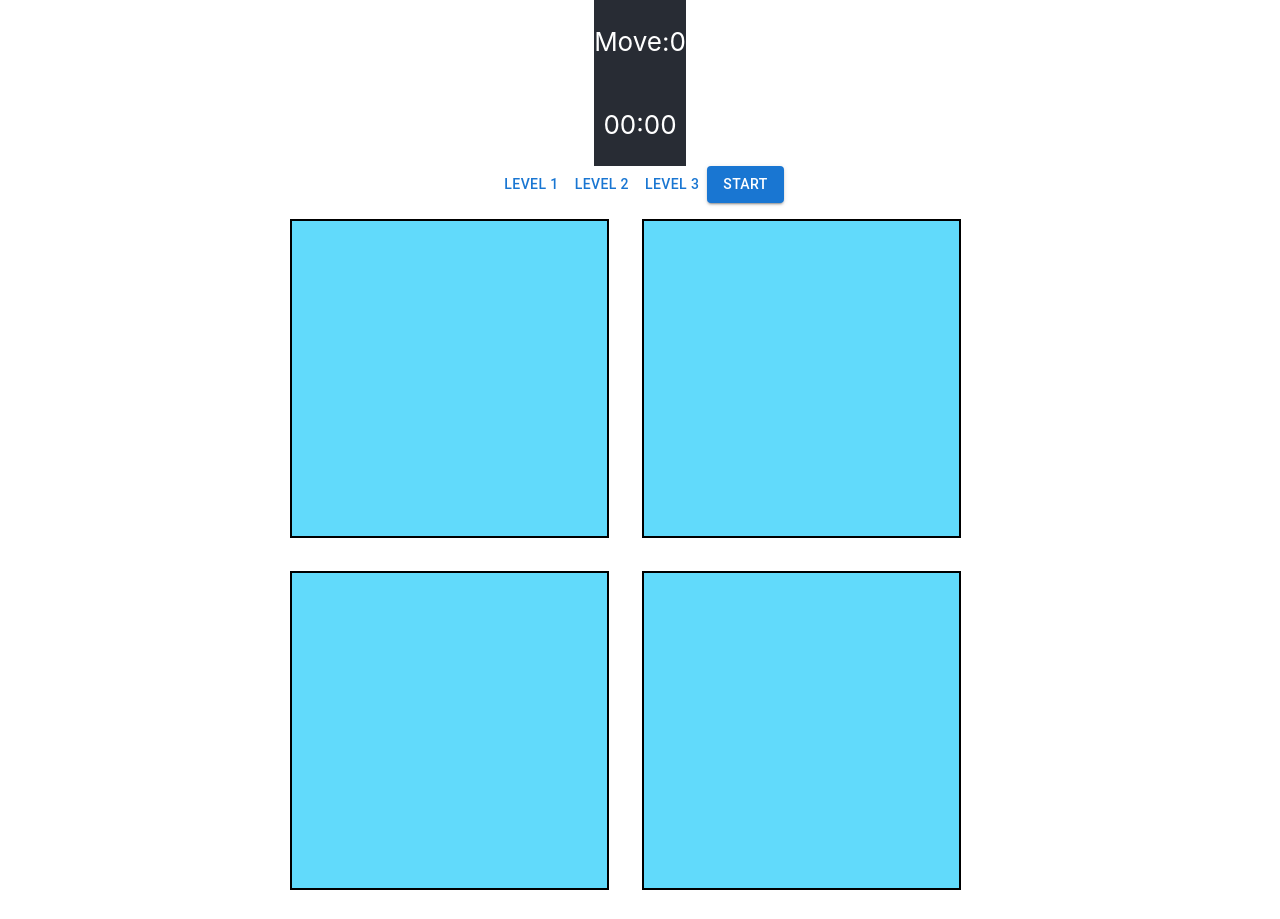
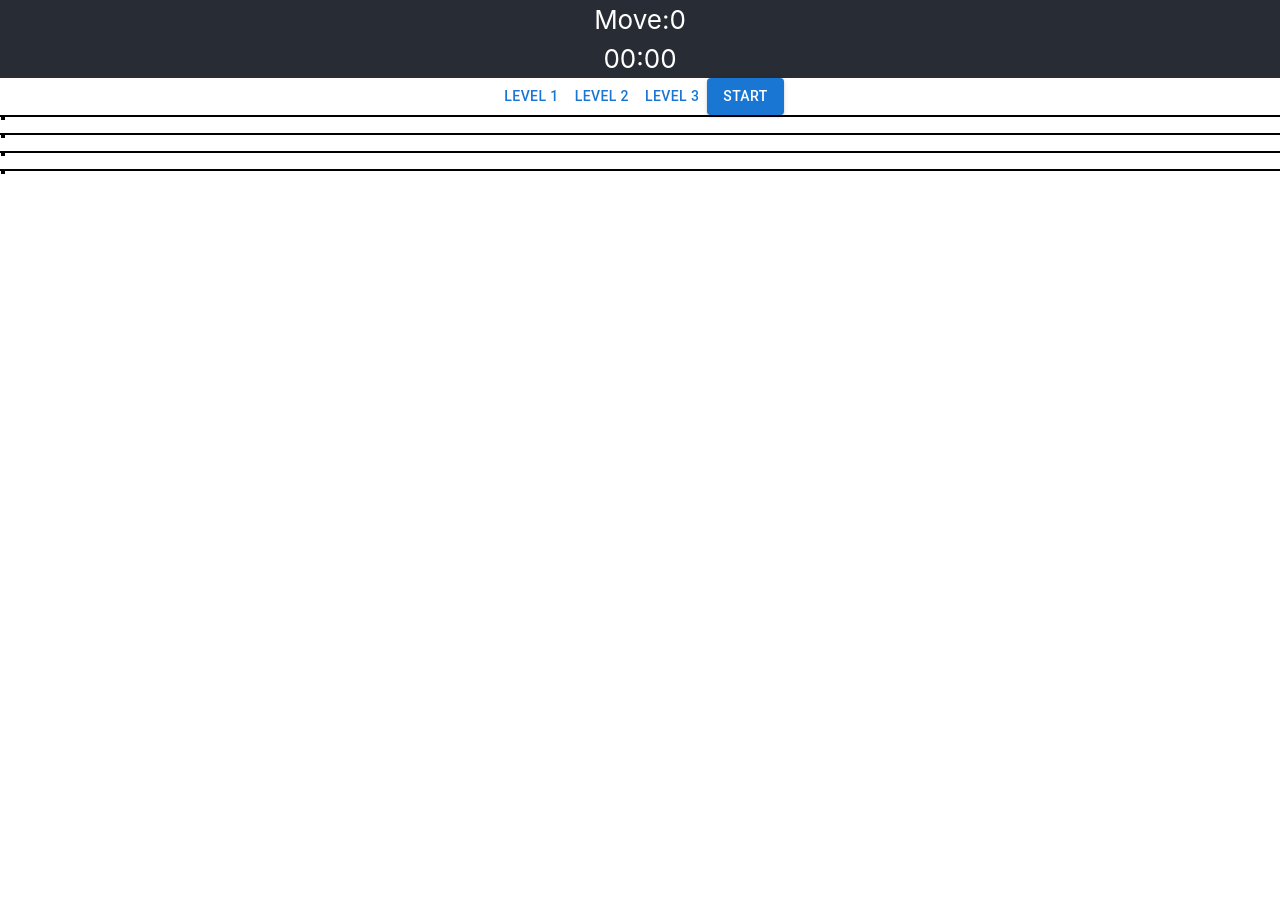
Before and after one commit to DongheeL/flipcard, a React (Create React App) app: page / in a window 1280 px wide. After the commit the page ends 800 px from the top, so only its background shows below. Built offline with nearby package versions, Linux system fonts and the light colour scheme.

Commit message:
구조 및 css 수정 중

```diff
--- a/package.json
+++ b/package.json
@@ -45,5 +45,8 @@
       "last 1 firefox version",
       "last 1 safari version"
     ]
+  },
+  "devDependencies": {
+    "tailwindcss": "^3.3.3"
   }
 }
--- a/src/App.css
+++ b/src/App.css
@@ -1,6 +1,15 @@
+@tailwind base;
+@tailwind components;
+@tailwind utilities;
+
+#root {
+  max-height: 100%;
+}
+
 .App {
   text-align: center;
   justify-items: center;
+  /* height: max-content; */
 }
 
 .App-logo {
--- a/src/App.tsx
+++ b/src/App.tsx
@@ -1,46 +1,40 @@
-import React, { useEffect, useState, useRef } from 'react';
-import './App.css';
-import { Button, cardHeaderClasses, ImageList, ImageListItem } from '@mui/material';
-import { stat } from 'fs';
-import zIndex from '@mui/material/styles/zIndex';
-
-
+import React, { useEffect, useState, useRef } from "react";
+import "./App.css";
+import {
+  Button,
+  cardHeaderClasses,
+  ImageList,
+  ImageListItem,
+} from "@mui/material";
+import { stat } from "fs";
+import zIndex from "@mui/material/styles/zIndex";
+import { card, cardSet } from "./types/types";
+import ImagePanel from "./ImagePanel";
 
 
 function App() {
 
-  type card = {
-    no: number,
-    isFlip: boolean,
-    matched: boolean
-  }
-
-  type cardSet = {
-    no1:number,
-    no2:number,
-  }
-
   const [level, setLevel] = useState<number>(1);
   const [cards, setCards] = useState<card[]>([]);
   const [started, setStarted] = useState<boolean>(false);
-  const [cardSet, setCardSet] = useState<cardSet|null>(null);
+  const [cardSet, setCardSet] = useState<cardSet | null>(null);
   const [selected, setSelected] = useState<cardSet[]>([]);
-  const [clicked, setClicked] = useState<number|null>(null);
+  const [clicked, setClicked] = useState<number | null>(null);
   const timer = useRef<any>(null);
   const [count, setCount] = useState<number>(0);
-  const [record, setRecord] = useState<string>('00:00');
+  const [record, setRecord] = useState<string>("00:00");
   const [time, setTime] = useState<number>(0);
   const recording = useRef<any>(null);
 
-  const flipTimer = (index:number) => {
+  const flipTimer = (index: number) => {
     timer.current = setTimeout(() => {
       // if(clicked!=null){
-        setFlip(index);
-        // setClicked(null);
+      setFlip(index);
+      // setClicked(null);
       // }
     }, 1000);
     // console.log(timer.current);
-  }
+  };
 
   useEffect(() => {
     setStarted(false);
@@ -50,17 +44,20 @@ function App() {
     setCards(getNewCards(level));
     clearInterval(recording.current);
     setTime(0);
-    setRecord('00:00');
-  }, [level])
+    setRecord("00:00");
+  }, [level]);
 
   useEffect(() => {
     // console.log(started)
     if (started) {
       flipAll();
-      let timeout = setTimeout(() => { flipAll(); startRecord(); }, 1000);
+      let timeout = setTimeout(() => {
+        flipAll();
+        startRecord();
+      }, 1000);
     }
     // return clearInterval(recording.current);
-  }, [started])
+  }, [started]);
 
   // useEffect(() => {
   //   // console.log(selected);
@@ -86,46 +83,59 @@ function App() {
     // console.log(selected);
     clearTimeout(timer.current);
     // let lastSet = selected[selected.length-1];
-    if(cardSet!=null){
-      if ((cardSet.no1!=cardSet.no2) && (cards[cardSet.no1].no==cards[cardSet.no2].no)) {
+    if (cardSet != null) {
+      if (
+        cardSet.no1 != cardSet.no2 &&
+        cards[cardSet.no1].no == cards[cardSet.no2].no
+      ) {
         // const newCard = [...cards];
         cards[cardSet.no1].matched = true;
         cards[cardSet.no2].matched = true;
         // setCards(newCard);
         // console.log(selected.length)
-      } else if(cardSet.no1!=cardSet.no2){
+      } else if (cardSet.no1 != cardSet.no2) {
         let timer2 = setTimeout(() => {
           setFlip(cardSet.no1);
           setFlip(cardSet.no2);
         }, 500);
       }
     }
-  }, [cardSet])
+  }, [cardSet]);
 
   useEffect(() => {
     let isAllMatched = false;
-    if(time>0){
-      isAllMatched = cards.every((val)=>{return val.isFlip==true && val.matched==true})
+    if (time > 0) {
+      isAllMatched = cards.every((val) => {
+        return val.isFlip == true && val.matched == true;
+      });
     }
-    if(isAllMatched){
-      let timeout = setTimeout(() => { alert('level clear!')}, 500);
+    if (isAllMatched) {
+      let timeout = setTimeout(() => {
+        alert("level clear!");
+      }, 500);
       clearInterval(recording.current);
     }
-  }, [cards])
+  }, [cards]);
 
   useEffect(() => {
     // console.log(clicked);
-    if(clicked!=null){
+    if (clicked != null) {
       flipTimer(clicked);
     }
-  }, [clicked])
+  }, [clicked]);
 
   useEffect(() => {
-    setRecord(`${parseInt((time/60).toString()).toString().padStart(2,'0')}:${(time%60).toString().padStart(2,'0')}`)
-  }, [time])
+    setRecord(
+      `${parseInt((time / 60).toString())
+        .toString()
+        .padStart(2, "0")}:${(time % 60).toString().padStart(2, "0")}`
+    );
+  }, [time]);
 
-  function startRecord(){
-     recording.current =  setInterval(()=>{setTime((prev)=>prev+1)}, 1000);
+  function startRecord() {
+    recording.current = setInterval(() => {
+      setTime((prev) => prev + 1);
+    }, 1000);
   }
 
   const getNewCards = (number: number) => {
@@ -134,7 +144,7 @@ function App() {
     let numbers: number[] = [];
 
     for (let i = 0; i < total / 2; i++) {
-      let tmp = Math.floor(Math.random() * (19) + 1);  //난수 생성
+      let tmp = Math.floor(Math.random() * 19 + 1); //난수 생성
       if (numbers.indexOf(tmp) > -1) {
         i--;
       } else {
@@ -146,17 +156,17 @@ function App() {
     icons.sort(() => Math.random() - 0.5);
 
     return icons;
-  }
+  };
 
   const flipAll = () => {
     const newCard = [...cards];
     newCard.map((val) => {
-      if(!val.matched){
-        val.isFlip = !val.isFlip
+      if (!val.matched) {
+        val.isFlip = !val.isFlip;
       }
     });
     setCards(newCard);
-  }
+  };
 
   const setFlip = (index: number) => {
     //useState로 상태가 변경되는 배열을 수정할 경우,
@@ -169,72 +179,47 @@ function App() {
     setCards(newCard);
     // console.log(index , newCard[index].isFlip)
     if (newCard[index].isFlip) {
-      if(clicked==null){
+      if (clicked == null) {
         setClicked(index);
-      }else{
-        const set:cardSet = {
-          no1:clicked,
-          no2:index
-        }
+      } else {
+        const set: cardSet = {
+          no1: clicked,
+          no2: index,
+        };
         const tmp = [...selected, set];
         setCardSet(set);
         setSelected(tmp);
         setClicked(null);
       }
-    }else{
+    } else {
       setClicked(null);
     }
-  }
+  };
 
   return (
-    <div className="App">
+    <div className="App h-full flex flex-col">
       <header className="App-header">
-
-        <p>
-          Move:{count}
-        </p>
-        <p>
-          {record}
-        </p>
+        <p>Move:{count}</p>
+        <p>{record}</p>
       </header>
       <div>
-        <Button variant="text" onClick={() => setLevel(1)}>Level 1</Button>
-        <Button variant="text" onClick={() => setLevel(2)}>Level 2</Button>
-        <Button variant="text" onClick={() => setLevel(3)}>Level 3</Button>
-        <Button variant="contained" onClick={() => setStarted(true)}>start</Button>
+        <Button variant="text" onClick={() => setLevel(1)}>
+          Level 1
+        </Button>
+        <Button variant="text" onClick={() => setLevel(2)}>
+          Level 2
+        </Button>
+        <Button variant="text" onClick={() => setLevel(3)}>
+          Level 3
+        </Button>
+        <Button variant="contained" onClick={() => setStarted(true)}>
+          start
+        </Button>
       </div>
 
-      {/* <img src="../icons/1.png"></img> */}
-      <div className='panel'>
-        <ImageList cols={2 * level} style={{ maxWidth: `${100}%`, height: '100%' }}>
-          {cards.map((val, index) => {
-            return (
-              <ImageListItem key={index} style={{ maxWidth: `${100}%`, height: '100%' }}  >
-                <div
-                  className='card'
-                  style={{ maxWidth: `${100}%`, height: '100%' }}
-                  onClick={() => { if (started && !val.matched) { setCount(count+1); setFlip(index); } }}
-                >
-                  <div className={`front ${val.isFlip ? '' : 'isFlip'}`}>
-                    <img
-                      style={{ width: `${700 / (2 * level) * 0.9}px` }}
-                      src={require(`./icons/${val.no}.png`)}
-                      alt={val.toString()}
-                      // loading="lazy"
-                      key={index}
-                    />
-                  </div>
-                  <div
-                    className={`back ${val.isFlip ? '' : 'isFlip'}`}
-                    style={{ width: `${700 / (2 * level) * 0.9}px`, height: `${700 / (2 * level) * 0.9}px` }}
-                  >
+      <div className={`flex-1 grid grid-cols-${2 * level} gap-4`} >
 
-                  </div>
-                </div>
-              </ImageListItem>
-            )
-          })}
-        </ImageList>
+        <ImagePanel cards={cards} />
       </div>
     </div>
   );
--- /dev/null
+++ b/src/ImagePanel.tsx
@@ -0,0 +1,55 @@
+import React from "react";
+import { card, cardSet } from "./types/types";
+
+interface Props {
+  cards: card[];
+}
+
+export default function ImagePanel({ cards }: Props) {
+  return (
+    <>
+      {cards.map((val, index) => {
+        return (
+        //   <ImageListItem
+        //     key={index}
+        //     style={{ maxWidth: `${100}%`, height: "100%" }}
+        //   >
+            <div
+              className="border border-black"
+              style={{ maxWidth: `${100}%`, height: "100%", backgroundImage:require(`./icons/${val.no}.png`) }}
+
+            //   onClick={() => {
+            //     if (started && !val.matched) {
+            //       setCount(count + 1);
+            //       setFlip(index);
+            //     }
+            //   }}
+            >
+              <div className={`front ${val.isFlip ? "" : "isFlip"}`}>
+                <img
+                //   style={{ width: `${(700 / (2 * level)) * 0.9}px` }}
+                  src={require(`./icons/${val.no}.png`)}
+                  alt={val.toString()}
+                  // loading="lazy"
+                  key={index}
+                />
+              </div>
+              <div
+                className={`back ${val.isFlip ? "" : "isFlip"}`}
+                // style={{
+                //   width: `${(700 / (2 * level)) * 0.9}px`,
+                //   height: `${(700 / (2 * level)) * 0.9}px`,
+                // }}
+              ></div>
+            </div>
+        //   </ImageListItem>
+        );
+      })}
+    </>
+    // <ImageList
+    //   cols={2 * level}
+    //   style={{ maxWidth: `${100}%`, height: "100%" }}
+    // >
+    // </ImageList>
+  );
+}
--- /dev/null
+++ b/src/types/types.ts
@@ -0,0 +1,10 @@
+export type card = {
+  no: number;
+  isFlip: boolean;
+  matched: boolean;
+};
+
+export type cardSet = {
+  no1: number;
+  no2: number;
+};
--- /dev/null
+++ b/tailwind.config.js
@@ -0,0 +1,8 @@
+/** @type {import('tailwindcss').Config} */
+module.exports = {
+  content: ["./src/**/*.{html,js,ts,tsx}"],
+  theme: {
+    extend: {},
+  },
+  plugins: [],
+};
```
Also changed, not shown: 2 other files (tests, documents, lock files or other folders).
